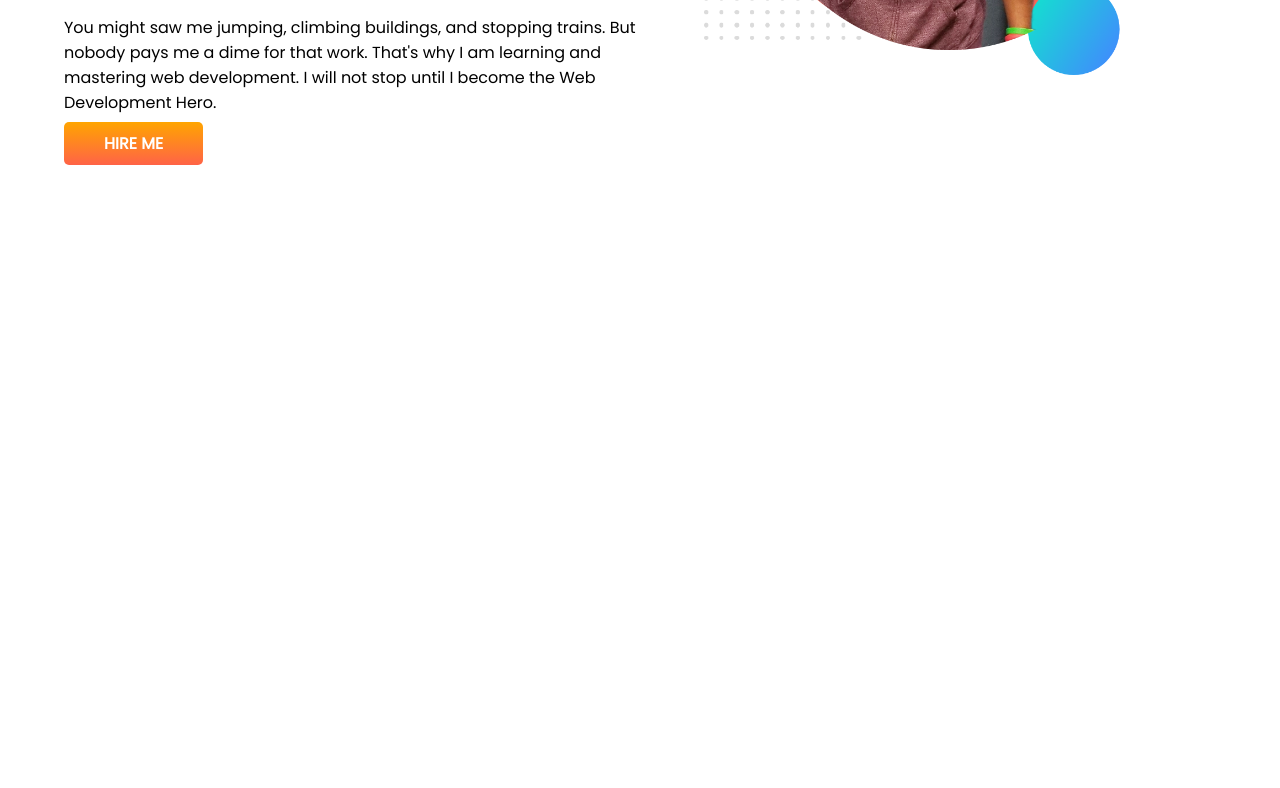
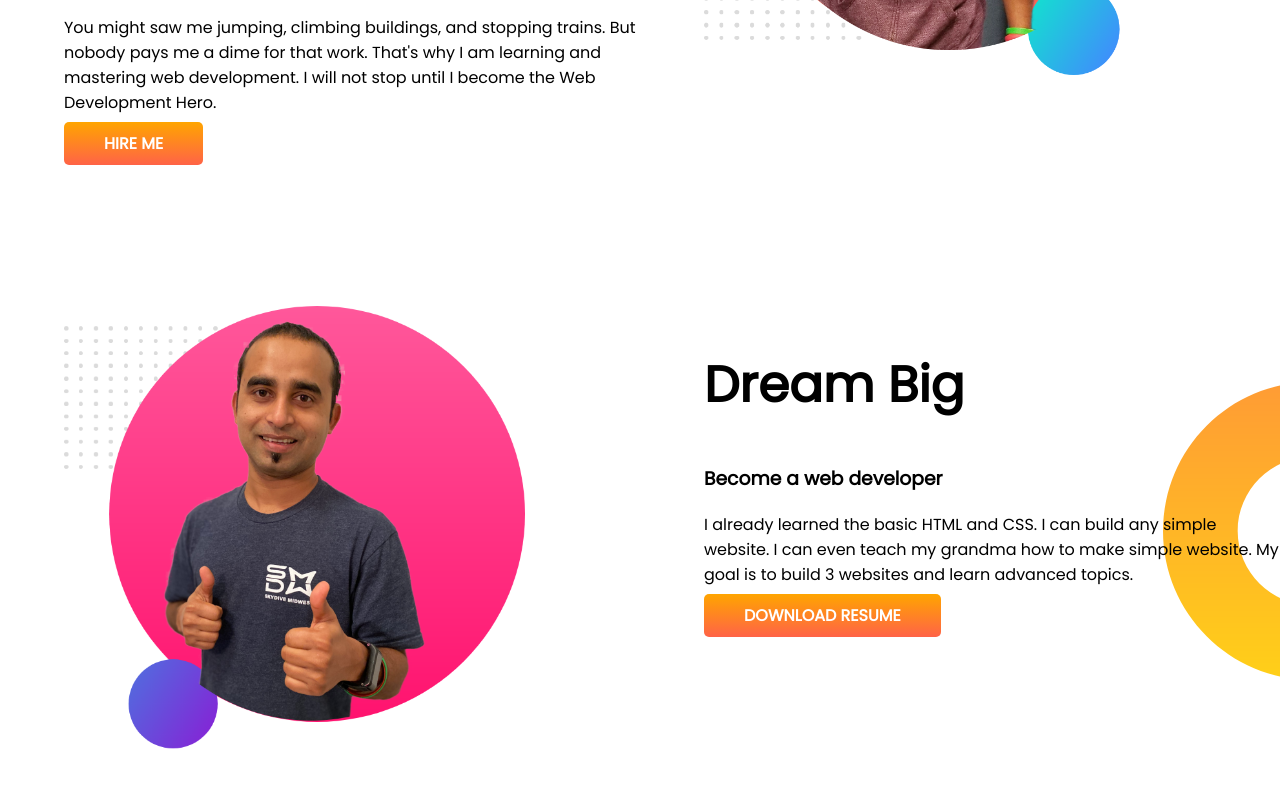
Before and after one commit to merazuli/developer-project, a plain HTML site: page index.html in a window 1280 px wide. Shown: the part 382-1170 px from the top of the page. Before the commit the page ends 800 px from the top, so only its background shows below. Drawn offline with Linux system fonts and the light colour scheme.

Commit message:
dream big section added

```diff
--- a/index.html
+++ b/index.html
@@ -31,6 +31,20 @@
             <img src="images/jhankar.png">
         </div>
     </section>
+    <section class="dream-big">
+        <div class="half-width">
+            <img src="images/jhankar-bg.png" alt="">
+        </div>
+        <div class="half-width">
+            <h1>Dream Big</h1>
+            <h3>Become a web developer</h3>
+            <p>I already learned the basic HTML and CSS. I can build any simple website. I can even teach my grandma how
+                to make simple
+                website. My goal is to build 3 websites and learn advanced topics.</p>
+            <a class="link-btn" target="_blank" href="https://www.facebook.com/mdmirazul.islamashik.5">Download
+                Resume</a>
+        </div>
+    </section>
 </body>
 
 </html>
--- a/style.css
+++ b/style.css
@@ -13,6 +13,7 @@ h1 {
 
 section {
     display: flex;
+    margin-bottom: 150px;
 }
 
 .half-width {
@@ -38,3 +39,9 @@ section {
     background-image: url(images/top-banner.png);
     background-repeat: no-repeat;
 }
+
+.dream-big {
+    background-image: url(images/dream-bg.png);
+    background-repeat: no-repeat;
+    background-position: right;
+}
```
